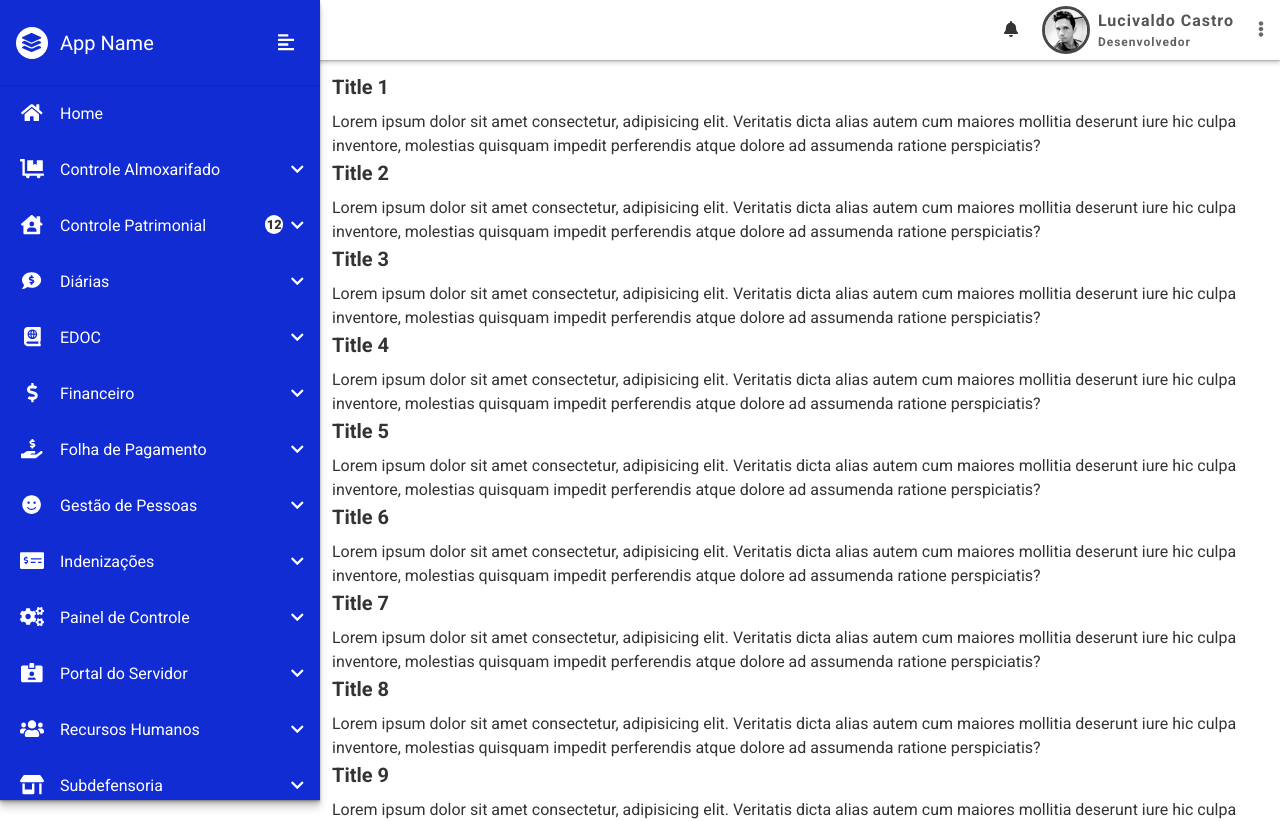
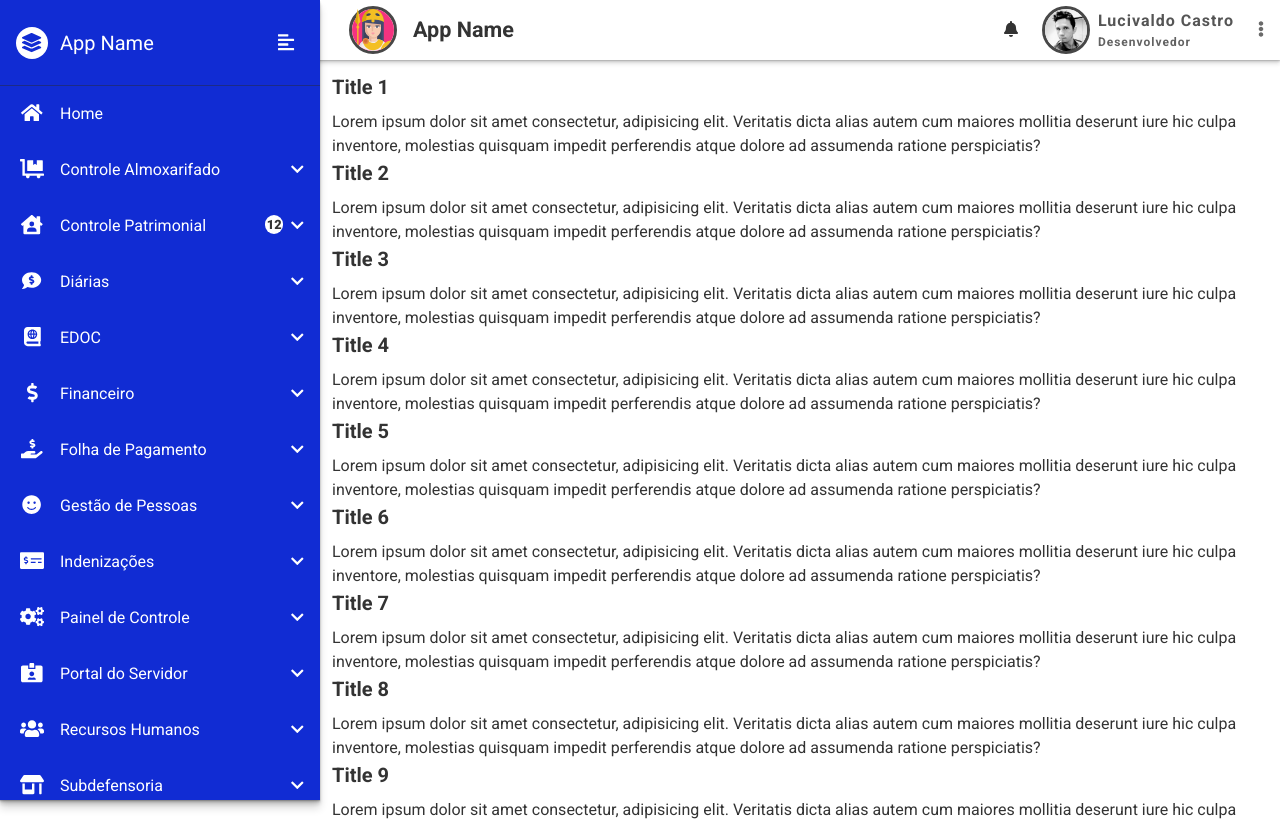
Before and after one commit to lucivaldo/vue-layout-example1, a Vue app: page / in a window 1280 px wide. Shown: the top 821 px of the page. Built offline with nearby package versions, Linux system fonts and the light colour scheme.

Commit message:
Correção do posicionamento do App Name

```diff
--- a/src/assets/stylesheets/main.scss
+++ b/src/assets/stylesheets/main.scss
@@ -1,5 +1,17 @@
 @import './reset';
 @import url('https://fonts.googleapis.com/css2?family=Roboto:ital,wght@0,100;0,300;0,400;0,500;0,700;0,900;1,500;1,700;1,900&display=swap');
+
+@import url('https://fonts.googleapis.com/css2?family=Pathway+Gothic+One&display=swap');
+// font-family: 'Pathway Gothic One', sans-serif;
+
+@import url('https://fonts.googleapis.com/css2?family=Carter+One&display=swap');
+// font-family: 'Carter One', cursive;
+
+@import url('https://fonts.googleapis.com/css2?family=Marcellus&display=swap');
+// font-family: 'Marcellus', serif;
+
+@import url('https://fonts.googleapis.com/css2?family=Alata&display=swap');
+// font-family: 'Alata', sans-serif;
 
 html {
   color: #333;
--- a/src/components/layout/AppNavbar.vue
+++ b/src/components/layout/AppNavbar.vue
@@ -2,6 +2,14 @@
   <div class="app-navbar">
     <div class="app-sidebar__show" ref="app-sidebar__show">
       <span class="icon"><i class="fas fa-bars"></i></span>
+    </div>
+
+    <div class="app-navbar__app">
+      <div class="app-navbar__app__logo">
+        <img src="../../assets/images/logo.svg" alt="App Logo">
+      </div>
+
+      <span class="app-navbar__app__name">App Name</span>
     </div>
 
     <div class="app-navbar__notifications">
@@ -92,6 +100,10 @@ export default {
     &:hover {
       cursor: pointer;
     }
+  }
+
+  &__app {
+    display: none;
   }
 
   &__notifications {
@@ -215,4 +227,52 @@ export default {
     }
   }
 }
+
+@media screen and (min-width: 530px) {
+  .app-navbar {
+    &__app {
+      display: flex;
+      align-items: center;
+      transition: var(--app-sidebar-transition-timing);
+
+      &__logo {
+        border: 3px solid rgba(10, 10, 10, .75);
+        border-radius: 50%;
+        margin: 0 1rem;
+        width: 3rem;
+        height: 3rem;
+
+        img {
+          width: 3rem;
+          height: auto;
+        }
+      }
+
+      &__name {
+        font-weight: bold;
+        font-size: 1.35rem;
+      }
+    }
+  }
+}
+
+@media screen and (min-width: 972px) {
+  .app-sidebar--show .app-navbar__app {
+    margin-left: calc(var(--app-sidebar-width) - 1rem);
+  }
+
+  .app-sidebar--hide-desktop .app-navbar__app {
+    margin-left: 0;
+  }
+}
+
+@media screen and (min-width: 1024px) {
+  .app-navbar__app, .app-sidebar--show .app-navbar__app {
+    margin-left: calc(var(--app-sidebar-width) - 2rem);
+  }
+
+  .app-sidebar--show.app-sidebar--shrink .app-navbar__app {
+    margin-left: 1rem;
+  }
+}
 </style>
```
Also changed, not shown: src/assets/images/logo.svg (added).
